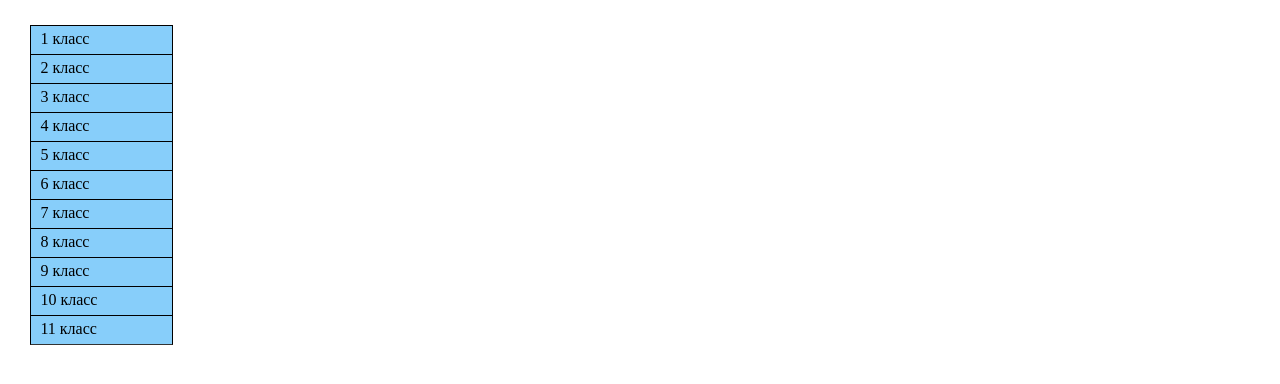
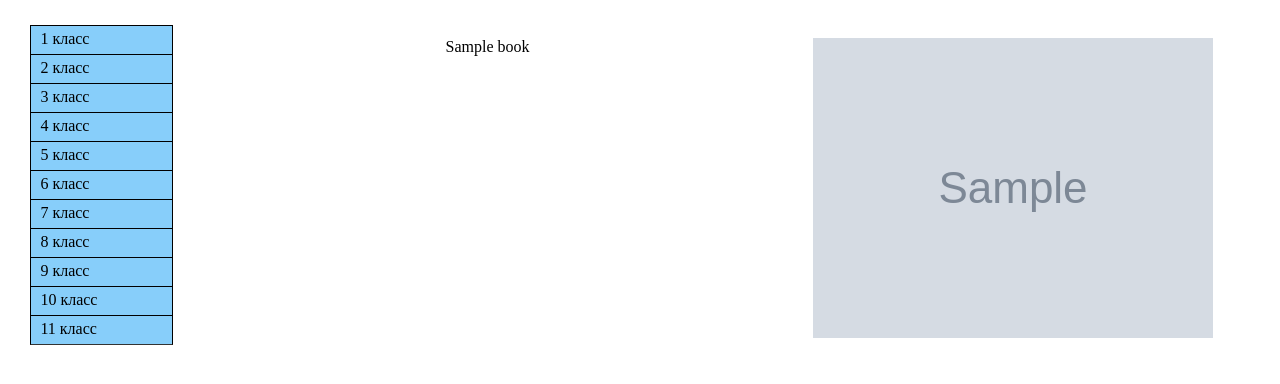
Before and after one commit to Gdzon/gdzon, a Flask app: template templates/booksList.html in a window 1280 px wide. Shown: the part 222-606 px from the top of the page. Run offline with Flask 2, Linux system fonts and the light colour scheme; tables that the repository leaves empty hold one stand-in row (values such as "Sample post"); the template is opened without the code that fills it: values that come from a table or form of the project are taken from there, most other values are stand-ins (such as "Sample title", 1, 10 or a date in 2020); grey boxes marked "Sample" are stand-in pictures; some libraries are stand-ins or nearby versions.

Commit message:
booksList

```diff
--- a/app.py
+++ b/app.py
@@ -2,7 +2,7 @@
 
 import os, re
 from sqlalchemy import text
-from models import Books, db
+from models import Books, db, addBook
 from flask_sqlalchemy import SQLAlchemy
 from flask import Flask, render_template, url_for, request, session, g, redirect, abort
 from flask_navigation import Navigation
@@ -27,11 +27,12 @@ def index():
 def book_tasks(grade, subject, book):
     if re.match(r"\d[0,1]?-klass", grade) and subject in subjects:
         try:
-            book_info = Books.query.filter_by(book_id=book).first()
+            book_info = Books.query.filter_by(id_=book).first()
 
             if book_info:
                 return render_template('',
-                                       book_name=book_info.book_name,
+                                       page_title=book_info.title,
+                                       book_title=book_info.title,
                                        subject=subject,
                                        grade=book_info.grade,
                                        cover=book_info.cover,
@@ -50,12 +51,10 @@ def table_to_books(grade, subject):
 
     if re.match(r"\d[0,1]?-klass", grade) and subject in subjects:
         try:
-            books_list = Books.query.filter_by(grade=grade, subject=subject).all()
-            return "gdz"    ''' render_template('.html',
-                                                title=title,
-                                                grade=grade,
-                                                subject=subject,
-                                                books_list=books_list) '''
+            books_list = Books.query.filter_by(grade=grade[:len(grade)-6], subject=subject).all()
+            return render_template('booksList.html',
+                                    page_title=f"Книги {grade} класс {subject}",
+                                    books_list=books_list)
         except Exception as e:
             print("Ошибка получения списка книг: ", str(e))
     else:
--- /dev/null
+++ b/static/css/books.css
@@ -0,0 +1,16 @@
+ul.books-list {
+    columns: 2;
+    list-style-type: none;
+}
+ul.books-list li {
+    display: block;
+    height: 110px;
+    text-align: center;
+}
+ul.books-list a {
+    display: block;
+}
+
+.content {
+
+}
--- a/static/css/global.css
+++ b/static/css/global.css
@@ -8,8 +8,10 @@ header {
 }
 
 .content {
-    float: left;
-    margin: 15px;
+    float: right;
+    width: 84%;
+    height: 100%;
+    margin: 12px;
 }
 
 ul.nav {
--- a/templates/base.html
+++ b/templates/base.html
@@ -2,10 +2,12 @@
 <html lang="en">
 <head>
     <meta charset="UTF-8">
-    <title>{{ title }}</title>
+    <title>{{ page_title }}</title>
+    {% block relations %}
     <script src="https://ajax.googleapis.com/ajax/libs/jquery/1.8.1/jquery.min.js"></script>
     <script src = "{{ url_for('static', filename = 'js/main.js') }}"></script>
     <link type="text/css" href="{{ url_for('static', filename='css/global.css') }}" rel="stylesheet"/>
+    {% endblock %}
 </head>
 <body>
 
--- a/templates/booksList.html
+++ b/templates/booksList.html
@@ -1,6 +1,21 @@
-{%  extends 'base.html' %}
+{% extends 'base.html' %}
+
+{% block relations %}
+    {{ super() }}
+
+    <link type="text/css" href="{{ url_for('static', filename='css/books.css') }}" rel="stylesheet"/>
+{% endblock %}
 
 {% block content %}
-{{ super() }}
+    {{ super() }}
+
+    <ul class="books-list">
+        {% for book in books_list %}
+            <li>
+                <a>{{ book.title }}</a>
+                <img alt="" src="{{ book.cover }}">
+            </li>
+        {% endfor %}
+    </ul>
 
 {% endblock %}
```
Also changed, not shown: models.py (+4 -4 lines), first.db (deleted).
